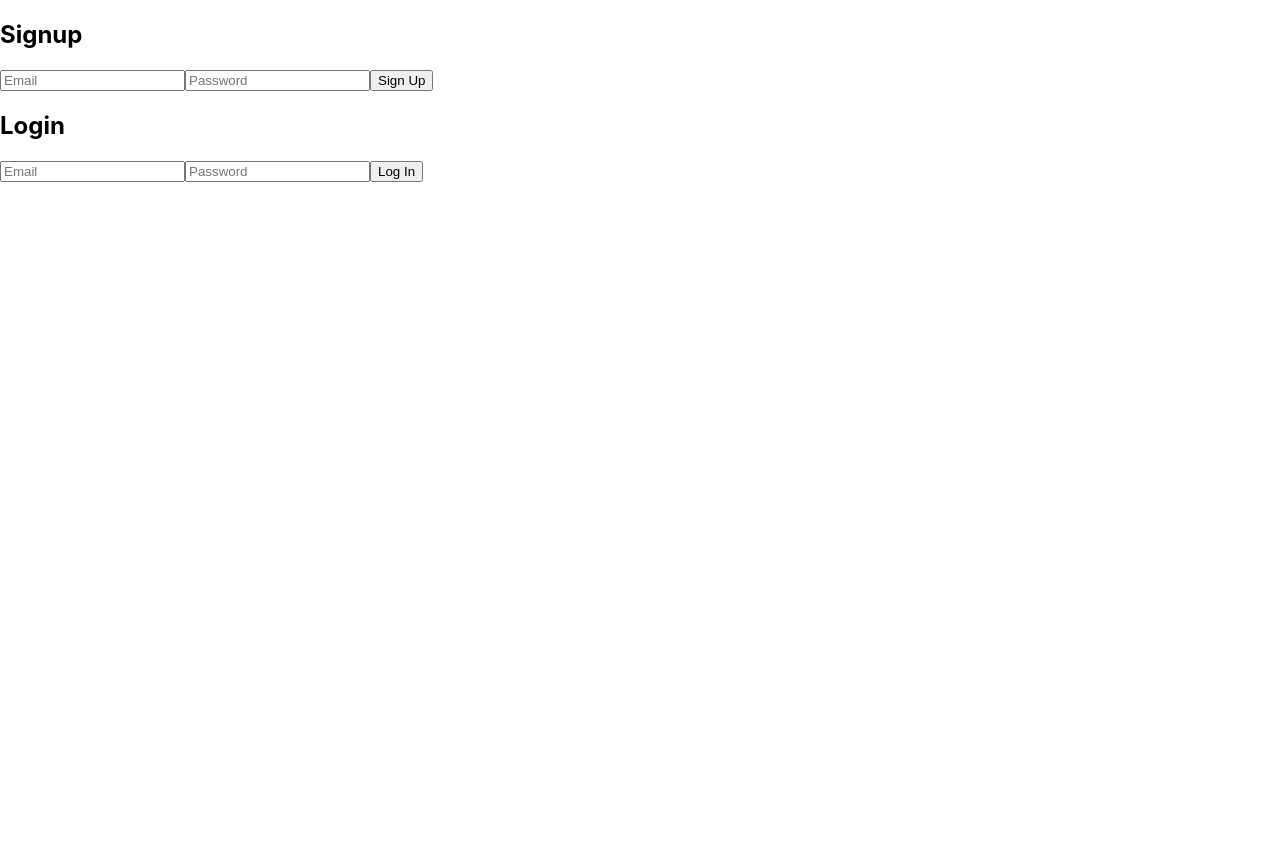
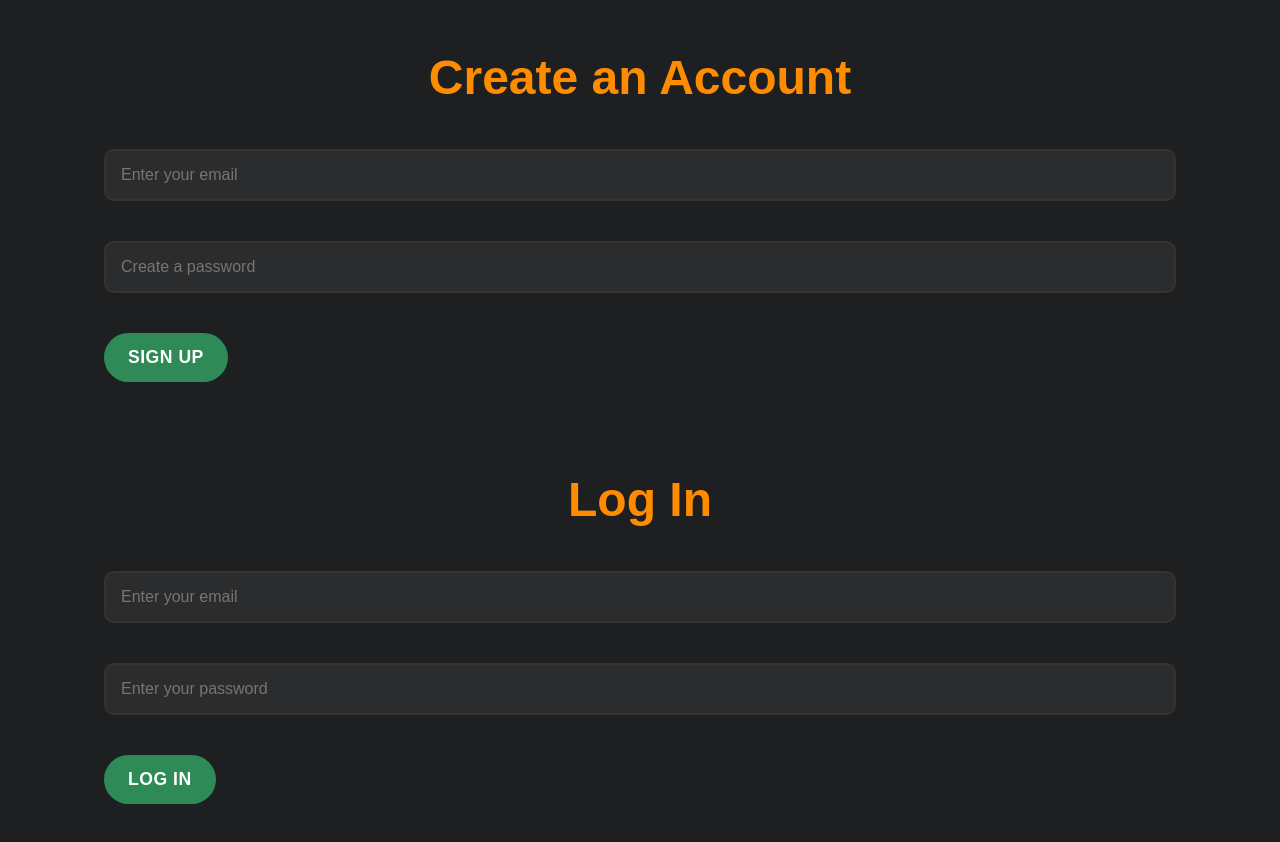
Before and after one commit to 88byte/wildcommand, a React (Create React App) app: page / in a window 1280 px wide. Before the commit the page ends 800 px from the top, so only its background shows below. Built offline with nearby package versions, Linux system fonts and the light colour scheme; no server answers.

Commit message:
First test

```diff
--- a/src/components/BookingForm.js
+++ b/src/components/BookingForm.js
@@ -26,27 +26,39 @@ const BookingForm = () => {
   };
 
   return (
-    <div>
-      <h2>Book a Hunt</h2>
+    <div className="container">
+      <div className="form-container">
+        <h2 className="form-title">Book a Hunt</h2>
+        <div className="form-group">
           <input
             type="text"
             placeholder="Client Name"
             value={clientName}
             onChange={(e) => setClientName(e.target.value)}
+            className="input-field"
           />
+        </div>
+        <div className="form-group">
           <input
             type="date"
             value={huntDate}
             onChange={(e) => setHuntDate(e.target.value)}
+            className="input-field"
           />
+        </div>
+        <div className="form-group">
           <input
             type="text"
             placeholder="Location"
             value={location}
             onChange={(e) => setLocation(e.target.value)}
+            className="input-field"
           />
-      <button onClick={handleBooking}>Book Hunt</button>
-      {error && <p>{error}</p>}
+        </div>
+        <button className="submit-btn" onClick={handleBooking}>
+          Book Hunt
+        </button>
+      </div>
     </div>
   );
 };
--- a/src/components/BookingList.js
+++ b/src/components/BookingList.js
@@ -16,15 +16,17 @@ const BookingList = () => {
   }, []);
 
   return (
-    <div>
-      <h2>Booked Hunts</h2>
-      <ul>
+    <div className="container">
+      <h2 className="heading">Booked Hunts</h2>
+      <div className="card-list">
         {bookings.map((booking, index) => (
-          <li key={index}>
-            {booking.clientName} - {booking.huntDate} - {booking.location}
-          </li>
+          <div className="card" key={index}>
+            <h3 className="card-title">{booking.clientName}</h3>
+            <p>Date: {booking.huntDate}</p>
+            <p>Location: {booking.location}</p>
+          </div>
         ))}
-      </ul>
+      </div>
     </div>
   );
 };
--- a/src/components/HuntLogForm.js
+++ b/src/components/HuntLogForm.js
@@ -26,28 +26,40 @@ const HuntLogForm = () => {
   };
 
   return (
-    <div>
-      <h2>Submit Hunt Log</h2>
+    <div className="container">
+      <div className="form-container">
+        <h2 className="form-title">Submit Hunt Log</h2>
+        <div className="form-group">
           <input
             type="text"
             placeholder="Client Name"
             value={clientName}
             onChange={(e) => setClientName(e.target.value)}
+            className="input-field"
           />
+        </div>
+        <div className="form-group">
           <input
             type="text"
             placeholder="Outcome"
             value={outcome}
             onChange={(e) => setOutcome(e.target.value)}
+            className="input-field"
           />
+        </div>
+        <div className="form-group">
           <input
             type="text"
             placeholder="Location"
             value={location}
             onChange={(e) => setLocation(e.target.value)}
+            className="input-field"
           />
-      <button onClick={handleLog}>Submit Log</button>
-      {error && <p>{error}</p>}
+        </div>
+        <button className="submit-btn" onClick={handleLog}>
+          Submit Log
+        </button>
+      </div>
     </div>
   );
 };
--- a/src/components/Login.js
+++ b/src/components/Login.js
@@ -18,22 +18,32 @@ const Login = () => {
   };
 
   return (
-    <div>
-      <h2>Login</h2>
+    <div className="container">
+      <div className="form-container">
+        <h2 className="form-title heading">Log In</h2>
+        {error && <p className="text-muted">{error}</p>}
+        <div className="form-group">
           <input
             type="email"
-        placeholder="Email"
+            placeholder="Enter your email"
             value={email}
             onChange={(e) => setEmail(e.target.value)}
+            className="input-field"
           />
+        </div>
+        <div className="form-group">
           <input
             type="password"
-        placeholder="Password"
+            placeholder="Enter your password"
             value={password}
             onChange={(e) => setPassword(e.target.value)}
+            className="input-field"
           />
-      <button onClick={handleLogin}>Log In</button>
-      {error && <p>{error}</p>}
+        </div>
+        <button className="submit-btn" onClick={handleLogin}>
+          Log In
+        </button>
+      </div>
     </div>
   );
 };
--- a/src/components/Signup.js
+++ b/src/components/Signup.js
@@ -30,22 +30,32 @@ const Signup = () => {
   };
 
   return (
-    <div>
-      <h2>Signup</h2>
+    <div className="container">
+      <div className="form-container">
+        <h2 className="form-title heading">Create an Account</h2>
+        {error && <p className="text-muted">{error}</p>}
+        <div className="form-group">
           <input
             type="email"
-        placeholder="Email"
+            placeholder="Enter your email"
             value={email}
             onChange={(e) => setEmail(e.target.value)}
+            className="input-field"
           />
+        </div>
+        <div className="form-group">
           <input
             type="password"
-        placeholder="Password"
+            placeholder="Create a password"
             value={password}
             onChange={(e) => setPassword(e.target.value)}
+            className="input-field"
           />
-      <button onClick={handleSignup}>Sign Up</button>
-      {error && <p>{error}</p>}
+        </div>
+        <button className="submit-btn" onClick={handleSignup}>
+          Sign Up
+        </button>
+      </div>
     </div>
   );
 };
--- a/src/index.css
+++ b/src/index.css
@@ -1,13 +1,220 @@
-body {
+/* Global reset to ensure consistency across browsers */
+* {
   margin: 0;
-  font-family: -apple-system, BlinkMacSystemFont, 'Segoe UI', 'Roboto', 'Oxygen',
-    'Ubuntu', 'Cantarell', 'Fira Sans', 'Droid Sans', 'Helvetica Neue',
-    sans-serif;
-  -webkit-font-smoothing: antialiased;
-  -moz-osx-font-smoothing: grayscale;
+  padding: 0;
+  box-sizing: border-box;
 }
 
-code {
-  font-family: source-code-pro, Menlo, Monaco, Consolas, 'Courier New',
-    monospace;
+body {
+  font-family: 'Roboto', sans-serif;
+  background-color: #1d1f20; /* Dark background for modern feel */
+  color: #e5e7eb; /* Light gray text for contrast */
+  line-height: 1.6;
+  margin: 0;
 }
+
+/* Main container for page layout */
+.container {
+  width: 90%;
+  max-width: 1200px;
+  margin: 0 auto;
+  padding: 40px;
+}
+
+/* Typography */
+h1, h2, h3 {
+  font-family: 'Montserrat', sans-serif;
+  color: #f5f5f5; /* Light color to stand out */
+  margin-bottom: 1.5rem;
+}
+
+h1 {
+  font-size: 3rem;
+  letter-spacing: -1px;
+}
+
+h2 {
+  font-size: 2.5rem;
+  font-weight: 600;
+}
+
+h3 {
+  font-size: 2rem;
+  font-weight: 500;
+}
+
+a {
+  color: #ff8c00; /* Accent orange for links */
+  text-decoration: none;
+  font-weight: bold;
+  transition: color 0.3s ease;
+}
+
+a:hover {
+  color: #ffa500; /* Brighter orange on hover */
+  text-decoration: underline;
+}
+
+/* Buttons */
+button {
+  background-color: #2e8b57; /* Deep forest green */
+  color: #fff;
+  border: none;
+  padding: 14px 24px;
+  font-size: 1.1rem;
+  font-family: 'Montserrat', sans-serif;
+  font-weight: bold;
+  text-transform: uppercase;
+  letter-spacing: 0.5px;
+  border-radius: 50px; /* Rounded pill-shaped buttons for modern feel */
+  cursor: pointer;
+  transition: background-color 0.3s ease, transform 0.2s ease;
+}
+
+button:hover {
+  background-color: #3cb371; /* Lighter green */
+  transform: translateY(-2px); /* Slight raise effect */
+}
+
+button:disabled {
+  background-color: #888888;
+  cursor: not-allowed;
+}
+
+/* Inputs */
+input, textarea {
+  width: 100%;
+  padding: 15px;
+  margin-bottom: 1rem;
+  border: 2px solid #333;
+  border-radius: 10px;
+  background-color: #2b2c2e; /* Dark background for inputs */
+  color: #fff; /* White text */
+  font-size: 1rem;
+  transition: border-color 0.3s ease;
+}
+
+input:focus, textarea:focus {
+  border-color: #ff8c00; /* Orange focus color */
+  outline: none;
+}
+
+/* Forms */
+.form-group {
+  margin-bottom: 1.5rem;
+}
+
+/* Utility Classes */
+.text-center {
+  text-align: center;
+}
+
+.text-muted {
+  color: #6c757d;
+}
+
+/* Section Padding and Margins */
+.mt-4 {
+  margin-top: 2rem;
+}
+
+.mb-4 {
+  margin-bottom: 2rem;
+}
+
+.pt-4 {
+  padding-top: 2rem;
+}
+
+.pb-4 {
+  padding-bottom: 2rem;
+}
+
+/* Headings */
+.heading {
+  font-size: 3rem;
+  font-weight: 700;
+  margin-bottom: 2rem;
+  color: #ff8c00; /* Accent color */
+  text-align: center;
+}
+
+.subheading {
+  font-size: 1.5rem;
+  font-weight: 400;
+  color: #d2b48c; /* Light tan for neutral accents */
+  text-align: center;
+}
+
+/* Card Styling */
+.card {
+  background-color: #2f2f2f;
+  border-radius: 12px;
+  padding: 30px;
+  box-shadow: 0 4px 12px rgba(0, 0, 0, 0.2);
+  margin-bottom: 2rem;
+  transition: transform 0.3s ease, box-shadow 0.3s ease;
+}
+
+.card:hover {
+  transform: translateY(-5px); /* Subtle hover raise effect */
+  box-shadow: 0 6px 18px rgba(0, 0, 0, 0.3);
+}
+
+.card h2 {
+  color: #ff8c00; /* Accent color in card headings */
+}
+
+/* Special Utility for Dark Cards */
+.dark-card {
+  background-color: #1d1f20;
+}
+
+/* Header Styling */
+.header {
+  background-color: #2e8b57; /* Dark green background */
+  padding: 20px 0;
+  text-align: center;
+}
+
+.header h1 {
+  color: #fff;
+  font-size: 3rem;
+  letter-spacing: 1px;
+}
+
+/* Footer Styling */
+.footer {
+  background-color: #2e2f30;
+  padding: 20px 0;
+  color: #888;
+  text-align: center;
+}
+
+.footer a {
+  color: #ff8c00;
+  font-weight: bold;
+}
+
+.footer a:hover {
+  color: #ffa500;
+}
+
+/* Responsive Design */
+@media (max-width: 768px) {
+  h1 {
+    font-size: 2.5rem;
+  }
+
+  h2 {
+    font-size: 2rem;
+  }
+
+  .container {
+    padding: 20px;
+  }
+
+  button {
+    width: 100%;
+  }
+}
```
Lines whose indentation alone changed are shown as unchanged.
